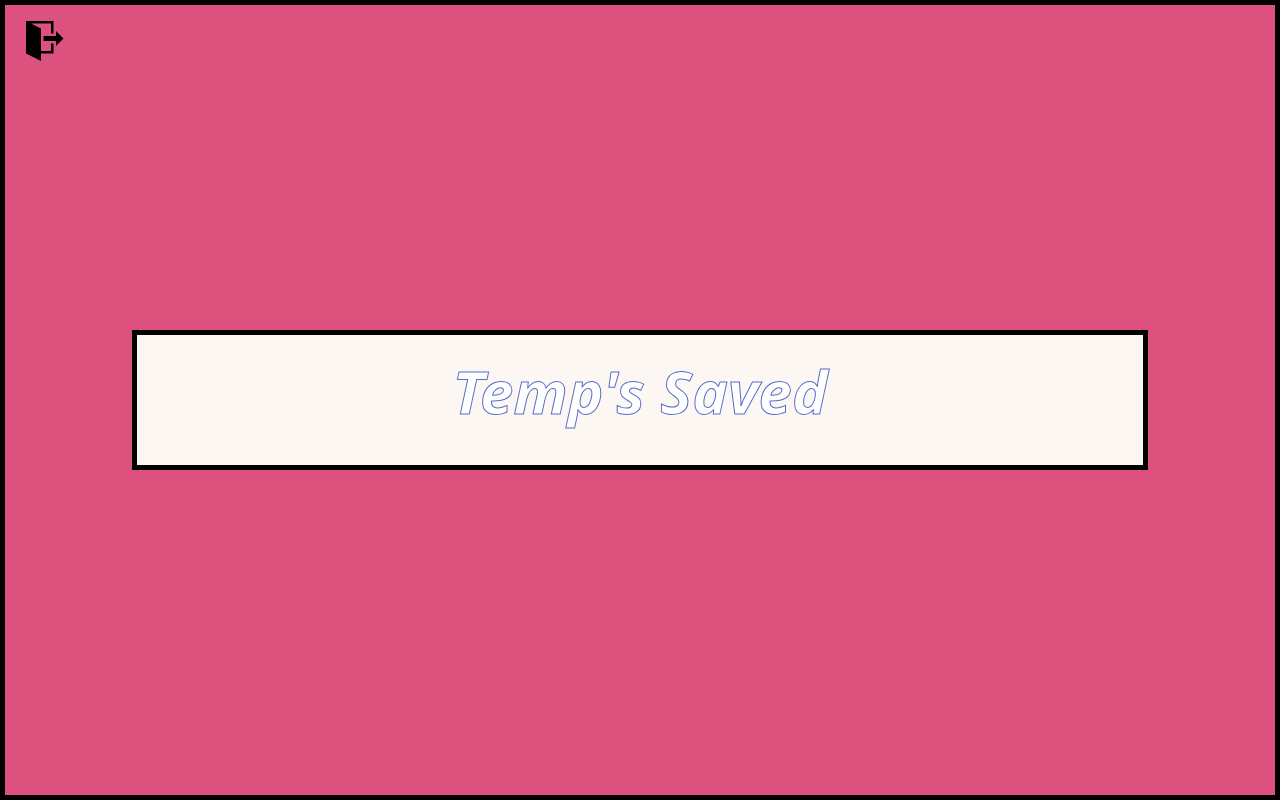
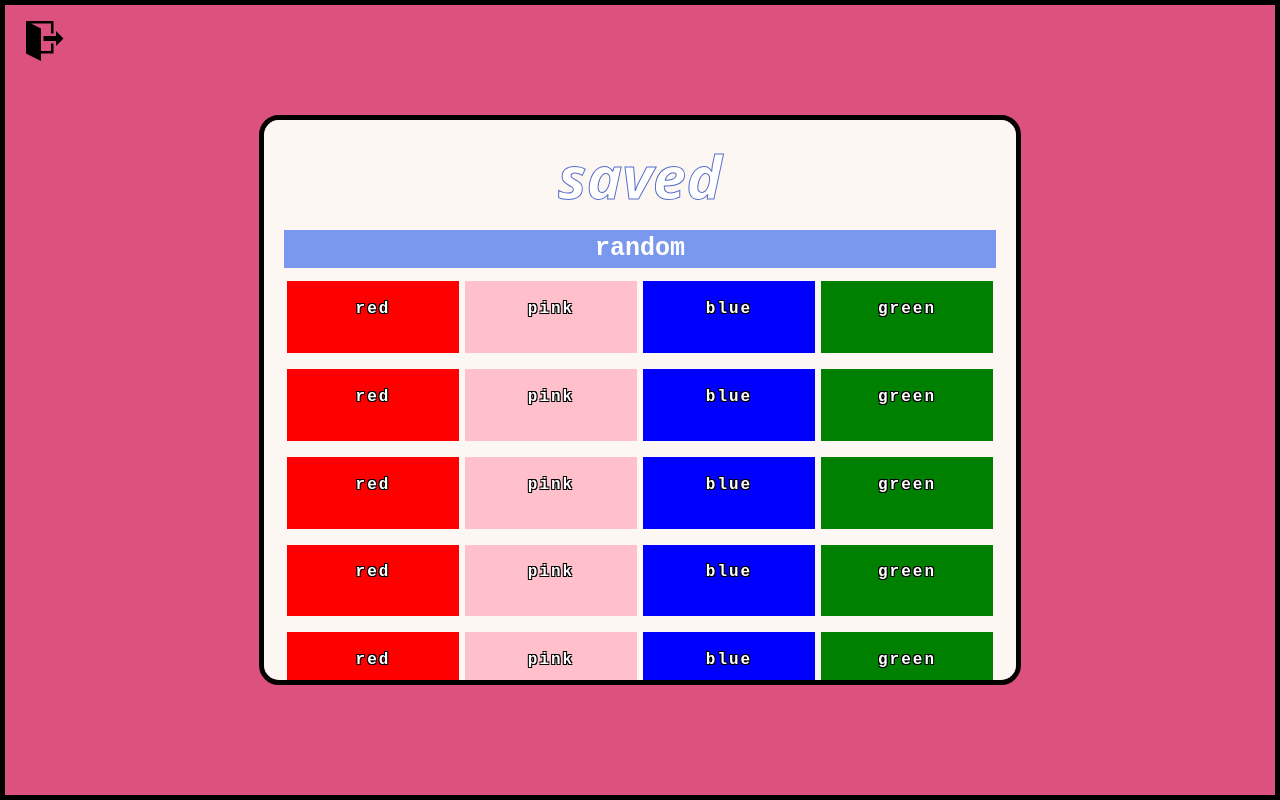
Before and after one commit to christinewang766/colour-love, a React (Vite) app: page /home/saved in a window 1280 px wide. Built offline with nearby package versions, Linux system fonts and the light colour scheme.

Commit message:
scrollbar and worked on styling of save page

```diff
--- /dev/null
+++ b/src/components/SimplePalette.tsx
@@ -0,0 +1,24 @@
+
+export function SimplePalette() {
+
+    function SimpleSwatchBox(props: { hex: string })  {
+        return (
+            <div style={{background: props.hex, display:"flex", justifyContent:"center", width:"25%", height:"100%", border:"3px solid #fcf7f3"}}>
+            <p style={{textAlign:"center", alignSelf:"center", color:"white", letterSpacing:"2px", fontFamily:"monospace", fontWeight:"bolder", textShadow:"-1px -1px 0 #000, 1px -1px 0 #000, -1px 1px 0 #000, 1px 1px 0 #000"}}>{props.hex}</p>
+            </div>
+        )
+    }
+
+  // ==========================================================================
+  return (
+    /** container for palette */
+    <div style={{background:"white", height:"15%", marginTop:"10px", display:"flex"}}>
+        <SimpleSwatchBox hex="red" />
+        <SimpleSwatchBox hex="pink" />
+        <SimpleSwatchBox hex="blue" />
+        <SimpleSwatchBox hex="green" />
+    </div>
+  );
+}
+
+export default SimplePalette;
--- a/src/pages/Saved.tsx
+++ b/src/pages/Saved.tsx
@@ -1,10 +1,15 @@
 import ThemeStyles from "../styling/Theme.module.css";
 import PaletteStyles from "../styling/Palette.module.css";
+import SavedStyles from "../styling/Saved.module.css";
 import { useNavigate } from "react-router-dom";
 import { ImExit } from "react-icons/im";
+import { useSelector } from "react-redux";
+import { selectUser } from "../components/redux/userSlice";
+import SimplePalette from "../components/SimplePalette";
 
 export function Saved() {
   const navigate = useNavigate();
+  const user = useSelector(selectUser);
 
   // ==========================================================================
   return (
@@ -25,13 +30,21 @@ export function Saved() {
           }}
         />
       </button>
-      <div className={ThemeStyles.innerFrame} style={{ background: "#FCF7F3" }}>
-        <h6
-          className={PaletteStyles.title}
-        >
+      <div
+        className={SavedStyles.innerFrame}
+      >
+        <h6 className={PaletteStyles.title}>
           {/* {user.username}'s */}
-          Temp's Saved
+          saved
         </h6>
+        <div className={SavedStyles.category}>random</div>
+        <SimplePalette/>
+        <SimplePalette/>
+        <SimplePalette/>
+        <SimplePalette/>
+        <SimplePalette/>
+        <SimplePalette/>
+        <SimplePalette/>
       </div>
     </div>
   );
--- /dev/null
+++ b/src/styling/Saved.module.css
@@ -0,0 +1,43 @@
+.category {
+  background: #7a98ed;
+  color: white;
+  font-size: 25px;
+  font-family: monospace;
+  width: 100%;
+  text-align: center;
+  font-weight: bolder;
+}
+
+.innerFrame {
+  background: #fcf7f3;
+  min-height: 400px;
+  overflow-y: auto;
+  display: block;
+  max-height: 90%;
+  width: 60%;
+  padding: 20px;
+  height: auto;
+  border: 5px solid black;
+  justify-content: center;
+  align-items: center;
+  border-radius: 20px;
+
+  @media only screen and (max-width: 410px) {
+    width: 100%;
+
+  }
+}
+
+*::-webkit-scrollbar {
+    width: 12px;
+  }
+
+  *::-webkit-scrollbar-track {
+    background: #fcf7f3;
+  }
+
+  *::-webkit-scrollbar-thumb {
+    background-color: #7a98ed;
+    border-radius: 20px;
+    border: 3px solid white;
+  }
--- a/src/styling/Theme.module.css
+++ b/src/styling/Theme.module.css
@@ -12,7 +12,7 @@
   flex-direction: column;
   @media only screen and (max-width: 400px) {
     padding-bottom: 20px;
-    height: auto;
+    height: max(100vh, auto);
   }
 }
 
@@ -26,6 +26,10 @@
   justify-content: center;
   align-items: center;
   flex-direction: column;
+  border-radius: 20px;
+  @media only screen and (max-width: 550px) {
+    width:100%;
+  }
 }
 
 .button {
```
